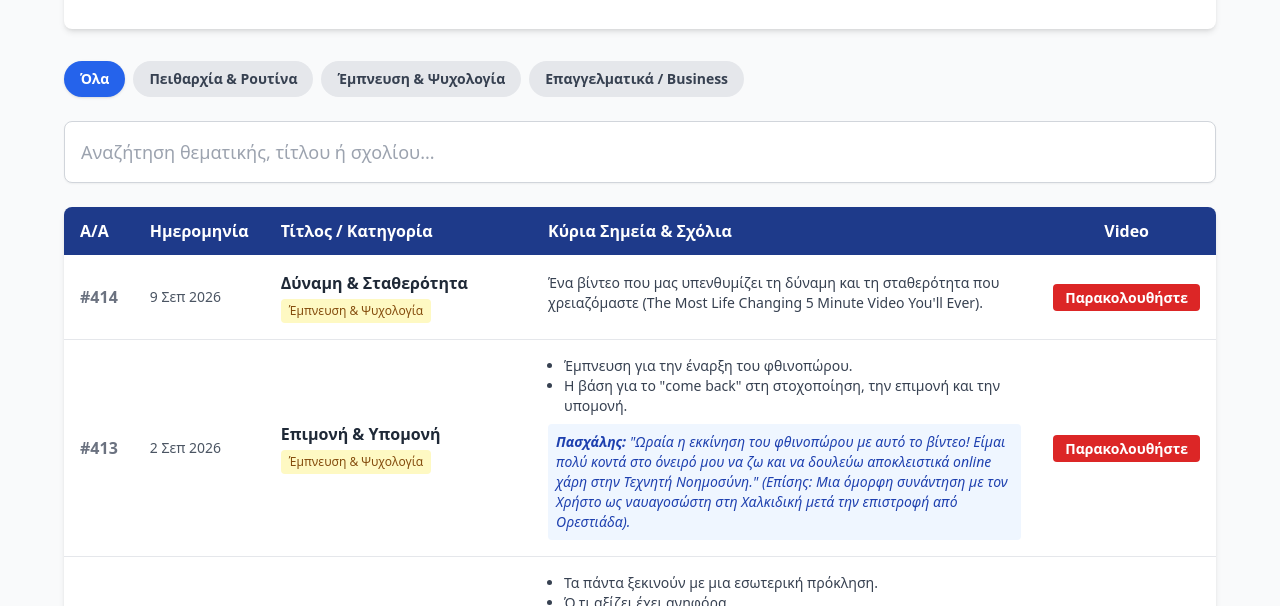
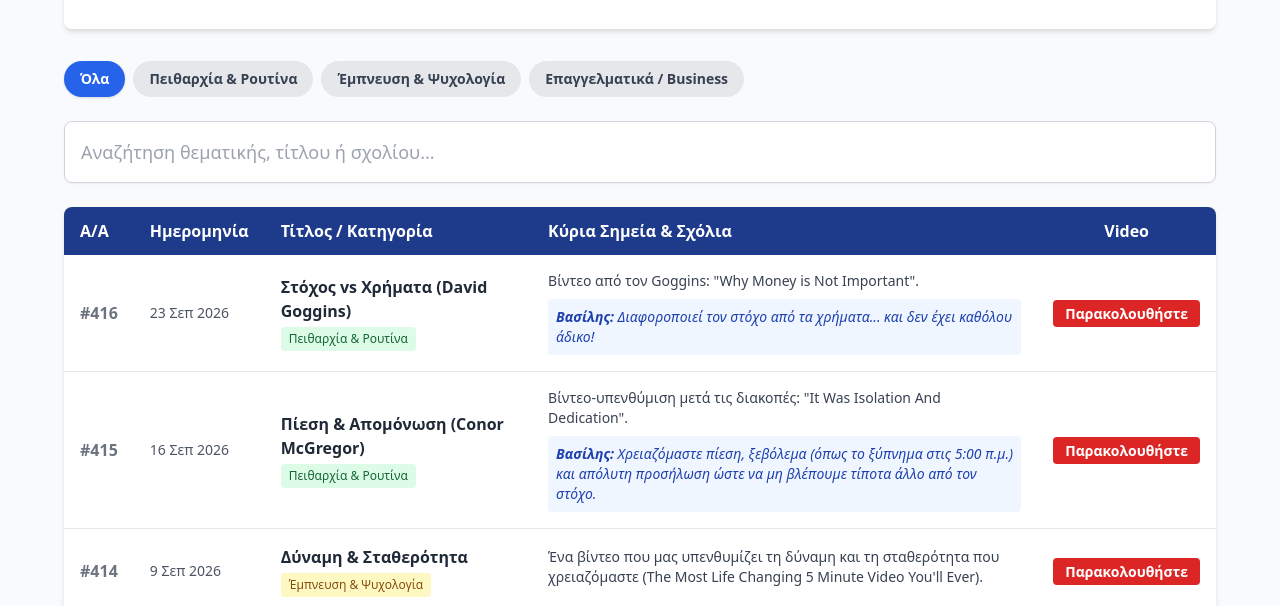
Before and after one commit to pfilios/video-tetartis, a plain HTML site: page index.html in a window 1280 px wide. Shown: the part 163-769 px from the top of the page. Drawn offline with nearby package versions, Linux system fonts and the light colour scheme.

Commit message:
Add new video entries to index.html

```diff
--- a/index.html
+++ b/index.html
@@ -50,7 +50,43 @@
                     </tr>
                 </thead>
                 <tbody class="divide-y divide-gray-200 fade-in" id="videoTableBody">
+<!-- Βίντεο 416 (ΝΕΟ) -->
+                    <tr class="hover:bg-gray-50 video-row" data-category="πειθαρχία">
+                        <td class="px-4 py-4 font-bold text-gray-500">#416</td>
+                        <td class="px-4 py-4 whitespace-nowrap text-sm text-gray-600">23 Σεπ 2026</td>
+                        <td class="px-4 py-4">
+                            <div class="font-semibold text-gray-800">Στόχος vs Χρήματα (David Goggins)</div>
+                            <span class="inline-block mt-1 bg-green-100 text-green-800 text-xs px-2 py-1 rounded">Πειθαρχία & Ρουτίνα</span>
+                        </td>
+                        <td class="px-4 py-4 text-sm">
+                            <p class="text-gray-700 mb-2">Βίντεο από τον Goggins: "Why Money is Not Important".</p>
+                            <div class="bg-blue-50 p-2 rounded text-blue-800 italic mt-2">
+                                <strong>Βασίλης:</strong> Διαφοροποιεί τον στόχο από τα χρήματα... και δεν έχει καθόλου άδικο!
+                            </div>
+                        </td>
+                        <td class="px-4 py-4 text-center">
+                            <a href="https://www.youtube.com/watch?v=Xljen7gFEds" target="_blank" class="bg-red-600 text-white px-3 py-1 rounded hover:bg-red-700 transition text-sm font-semibold">Παρακολουθήστε</a>
+                        </td>
+                    </tr>
 
+                    <!-- Βίντεο 415 (ΝΕΟ) -->
+                    <tr class="hover:bg-gray-50 video-row" data-category="πειθαρχία">
+                        <td class="px-4 py-4 font-bold text-gray-500">#415</td>
+                        <td class="px-4 py-4 whitespace-nowrap text-sm text-gray-600">16 Σεπ 2026</td>
+                        <td class="px-4 py-4">
+                            <div class="font-semibold text-gray-800">Πίεση & Απομόνωση (Conor McGregor)</div>
+                            <span class="inline-block mt-1 bg-green-100 text-green-800 text-xs px-2 py-1 rounded">Πειθαρχία & Ρουτίνα</span>
+                        </td>
+                        <td class="px-4 py-4 text-sm">
+                            <p class="text-gray-700 mb-2">Βίντεο-υπενθύμιση μετά τις διακοπές: "It Was Isolation And Dedication".</p>
+                            <div class="bg-blue-50 p-2 rounded text-blue-800 italic mt-2">
+                                <strong>Βασίλης:</strong> Χρειαζόμαστε πίεση, ξεβόλεμα (όπως το ξύπνημα στις 5:00 π.μ.) και απόλυτη προσήλωση ώστε να μη βλέπουμε τίποτα άλλο από τον στόχο.
+                            </div>
+                        </td>
+                        <td class="px-4 py-4 text-center">
+                            <a href="https://www.youtube.com/watch?v=c53F4MNGOrA" target="_blank" class="bg-red-600 text-white px-3 py-1 rounded hover:bg-red-700 transition text-sm font-semibold">Παρακολουθήστε</a>
+                        </td>
+                    </tr>
                     <!-- Βίντεο 414 -->
                     <tr class="hover:bg-gray-50 video-row" data-category="έμπνευση">
                         <td class="px-4 py-4 font-bold text-gray-500">#414</td>
```
